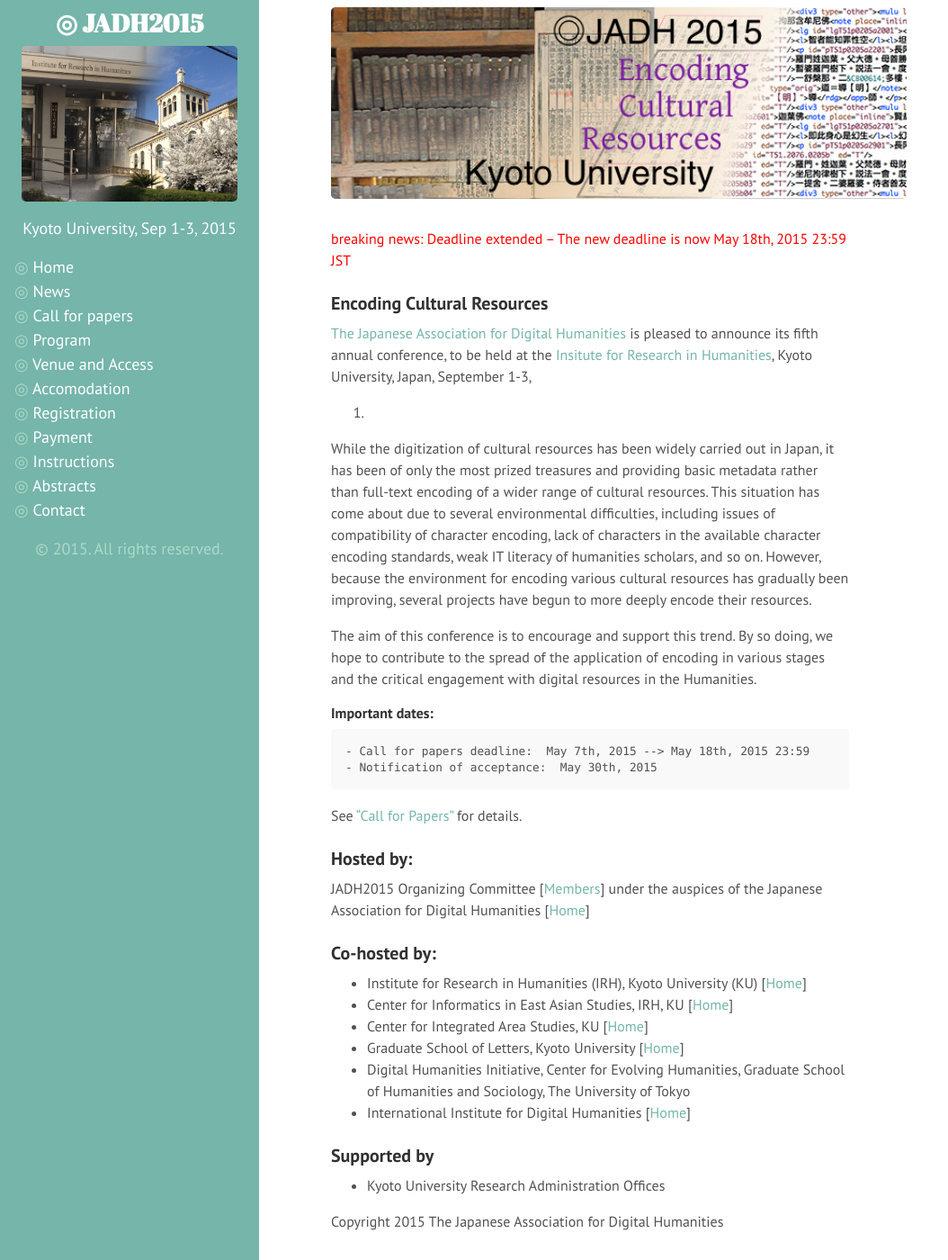
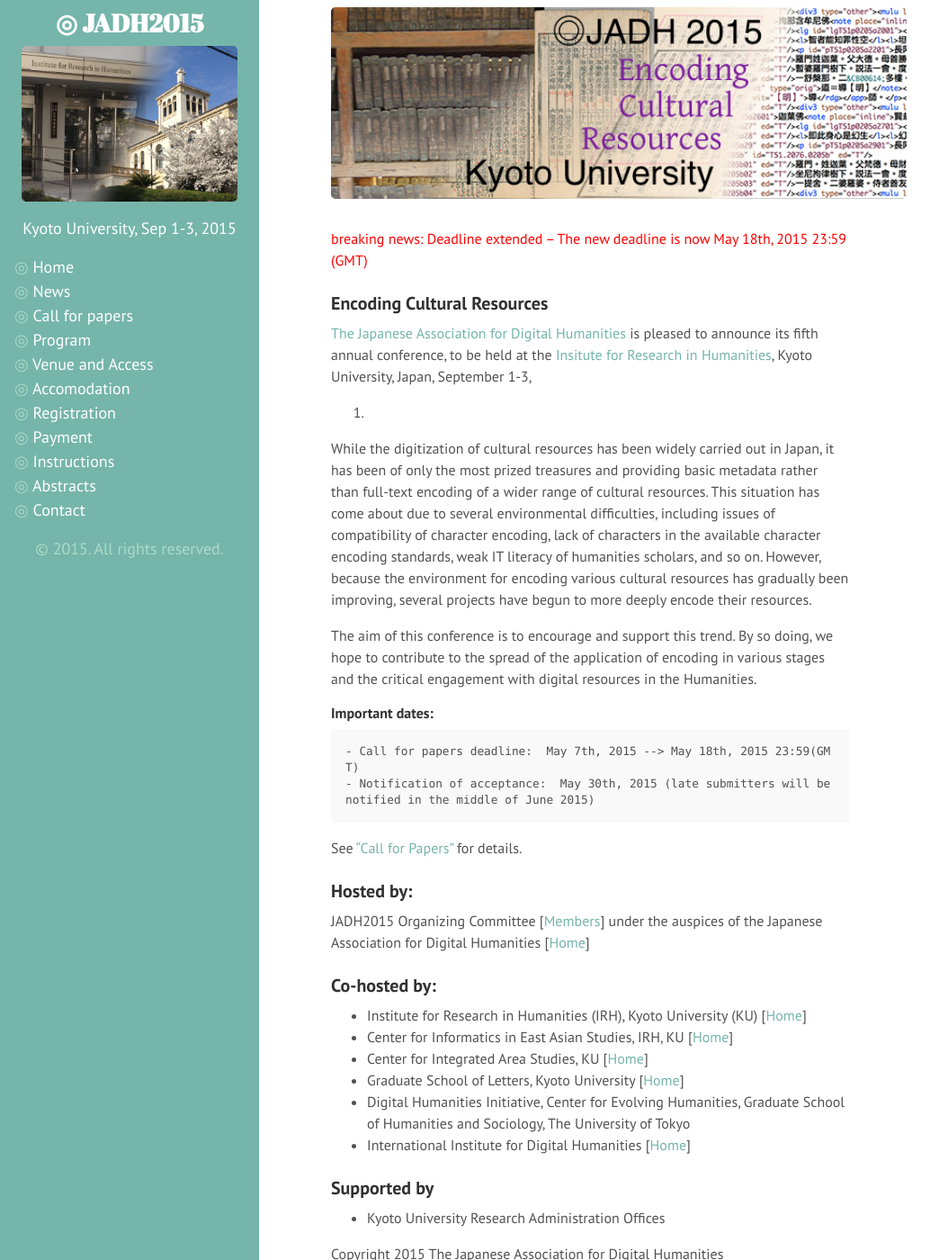
Before and after one commit to jadh2015/jadh2015.github.io, a Jekyll site: the page built from index.md, in a window 1280 px wide and 1400 px high. Shown: the whole window at 90% size, without its empty margins (0-1054 px from the left). Built offline with Jekyll 4.4.1, drawn with Linux system fonts in a browser that asks for light colours; grey boxes are pictures that could not be loaded.

Commit message:
JST->GMT, late notification.

```diff
--- a/index.md
+++ b/index.md
@@ -2,7 +2,7 @@
 layout: default
 ---
 
-<span style="color:red">breaking news:  Deadline extended -- The new deadline is now May 18th, 2015 23:59 JST</span>
+<span style="color:red">breaking news:  Deadline extended -- The new deadline is now May 18th, 2015 23:59 (GMT)</span>
 
 ### Encoding Cultural Resources
 
@@ -29,8 +29,8 @@
 resources in the Humanities.
 
 #### Important dates:
-	- Call for papers deadline:  May 7th, 2015 --> May 18th, 2015 23:59
-	- Notification of acceptance:  May 30th, 2015
+	- Call for papers deadline:  May 7th, 2015 --> May 18th, 2015 23:59(GMT)
+	- Notification of acceptance:  May 30th, 2015 (late submitters will be notified in the middle of June 2015)
 
 See ["Call for Papers"]({{ site.baseurl }}call) for details.
 
```
Also changed, not shown: 10call.md (+1 -1 lines).
